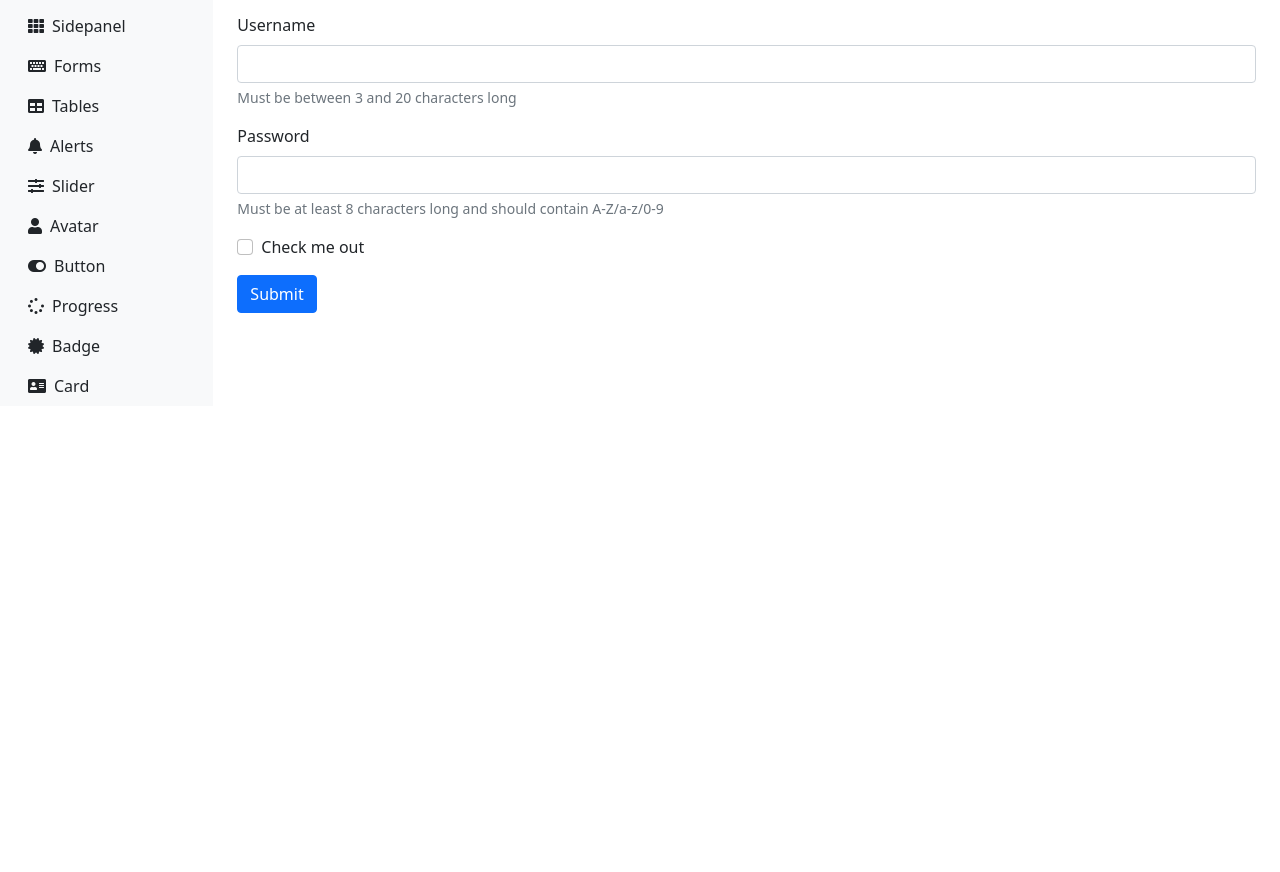
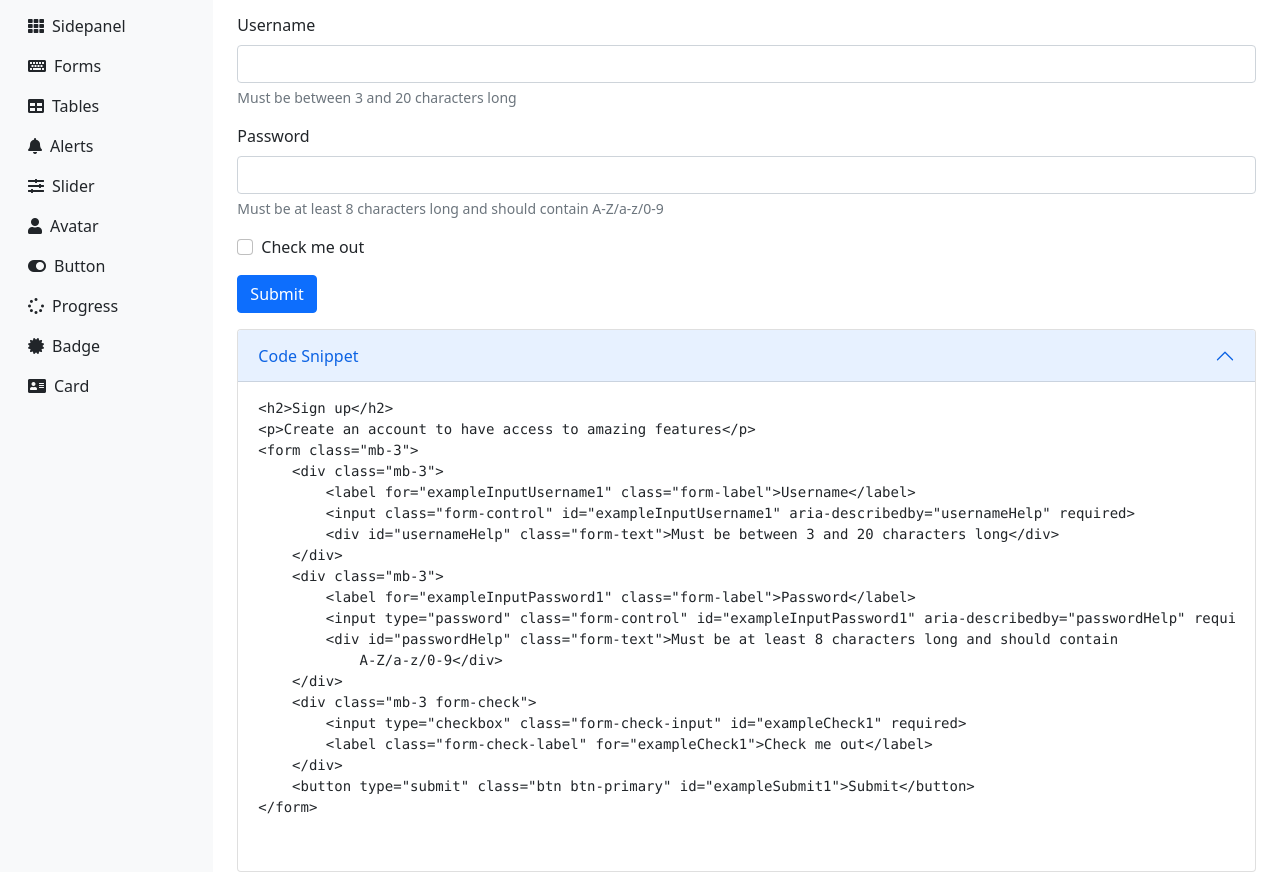
Before and after one commit to faesslerm/a11y-dashboard, a website: page docs/form.html in a window 1280 px wide. Shown: the part 218-1090 px from the top of the page. Before the commit the page ends 800 px from the top, so only its background shows below. Drawn offline with nearby package versions, Linux system fonts and the light colour scheme.

Commit message:
feat: add code snippet to form.html

```diff
--- a/docs/form.html
+++ b/docs/form.html
@@ -39,7 +39,7 @@
                 </div>
                 <h2>Sign up</h2>
                 <p>Create an account to have access to amazing features</p>
-                <form>
+                <form class="mb-3">
                     <div class="mb-3">
                         <label for="exampleInputUsername1" class="form-label">Username</label>
                         <input class="form-control" id="exampleInputUsername1" aria-describedby="usernameHelp" required>
@@ -47,7 +47,8 @@
                     </div>
                     <div class="mb-3">
                         <label for="exampleInputPassword1" class="form-label">Password</label>
-                        <input type="password" class="form-control" id="exampleInputPassword1" aria-describedby="passwordHelp" required>
+                        <input type="password" class="form-control" id="exampleInputPassword1"
+                            aria-describedby="passwordHelp" required>
                         <div id="passwordHelp" class="form-text">Must be at least 8 characters long and should contain
                             A-Z/a-z/0-9</div>
                     </div>
@@ -57,6 +58,44 @@
                     </div>
                     <button type="submit" class="btn btn-primary" id="exampleSubmit1">Submit</button>
                 </form>
+
+                <div class="accordion" id="codeSnippet">
+                    <div class="accordion-item">
+                        <h2 class="accordion-header" id="headingOne">
+                            <button class="accordion-button" type="button" data-bs-toggle="collapse"
+                                data-bs-target="#collapseOne" aria-expanded="true" aria-controls="collapseOne">
+                                Code Snippet
+                            </button>
+                        </h2>
+                        <div id="collapseOne" class="accordion-collapse collapse show" aria-labelledby="headingOne"
+                            data-bs-parent="#codeSnippet">
+                            <div class="accordion-body">
+                                <pre>
+&lt;h2>Sign up&lt;/h2&gt;
+&lt;p>Create an account to have access to amazing features&lt;/p&gt;
+&lt;form class="mb-3"&gt;
+    &lt;div class="mb-3"&gt;
+        &lt;label for="exampleInputUsername1" class="form-label">Username&lt;/label&gt;
+        &lt;input class="form-control" id="exampleInputUsername1" aria-describedby="usernameHelp" required&gt;
+        &lt;div id="usernameHelp" class="form-text">Must be between 3 and 20 characters long&lt;/div&gt;
+    &lt;/div&gt;
+    &lt;div class="mb-3"&gt;
+        &lt;label for="exampleInputPassword1" class="form-label">Password&lt;/label&gt;
+        &lt;input type="password" class="form-control" id="exampleInputPassword1" aria-describedby="passwordHelp" required&gt;
+        &lt;div id="passwordHelp" class="form-text">Must be at least 8 characters long and should contain
+            A-Z/a-z/0-9&lt;/div&gt;
+    &lt;/div&gt;
+    &lt;div class="mb-3 form-check"&gt;
+        &lt;input type="checkbox" class="form-check-input" id="exampleCheck1" required&gt;
+        &lt;label class="form-check-label" for="exampleCheck1">Check me out&lt;/label&gt;
+    &lt;/div&gt;
+    &lt;button type="submit" class="btn btn-primary" id="exampleSubmit1">Submit&lt;/button&gt;
+&lt;/form>
+                                </pre>
+                            </div>
+                        </div>
+                    </div>
+                </div>
             </main>
             <!-- Content End -->
         </div>
```
